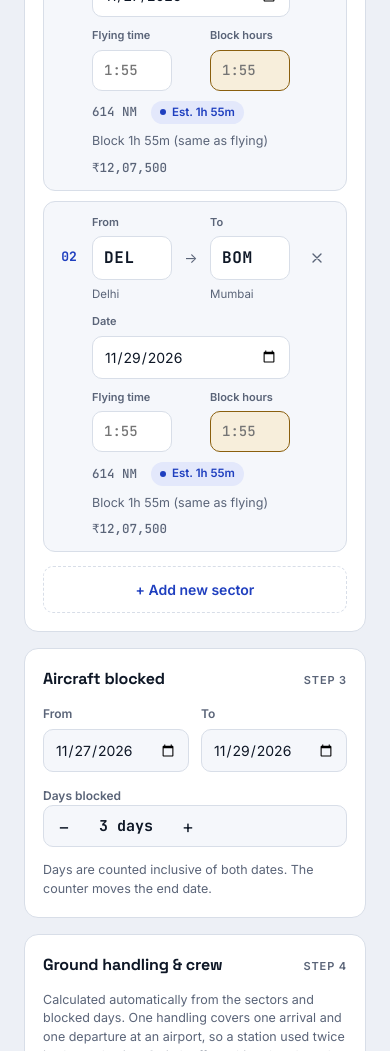
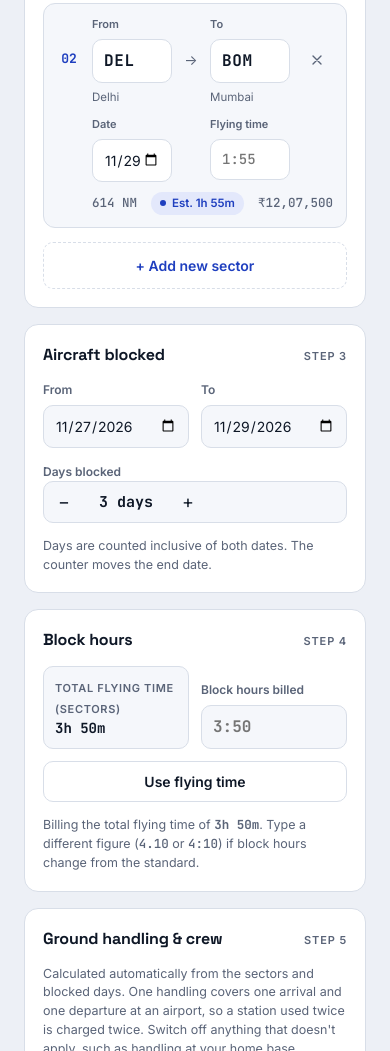
Before and after one commit to nagrajrao1/jet-quotes, a plain HTML site: page index.html in a window 390 px wide. Shown: the part 949-2000 px from the top of the page. Drawn offline with Linux system fonts and the light colour scheme.

Commit message:
Move block hours into its own panel
Replaces the per-sector block hours box with a Block hours section after
Aircraft blocked: shows total flying time, a billed block hours field
prefilled with it, and a Use flying time reset. Flying cost is billed on
this figure.

Co-Authored-By: Claude Opus 5.5 <noreply@anthropic.com>
Claude-Session: https://claude.ai/code/session_01APiFexN7dkARrTLMjs5hah

```diff
--- a/index.html
+++ b/index.html
@@ -109,25 +109,24 @@ select { appearance: none; padding-right: 34px; background-image: linear-gradien
 
 /* Sector strips */
 .strips { display: grid; gap: 10px; }
-.strip { display: grid; grid-template-columns: 30px minmax(0, 1fr) 24px minmax(0, 1fr) minmax(0, 140px) minmax(0, 104px) minmax(0, 104px) 34px; gap: 10px; align-items: start; border: 1px solid var(--line); border-radius: 12px; padding: 12px; background: var(--surface-2); }
+.strip { display: grid; grid-template-columns: 30px minmax(0, 1fr) 24px minmax(0, 1fr) minmax(0, 140px) minmax(0, 150px) 34px; gap: 10px; align-items: start; border: 1px solid var(--line); border-radius: 12px; padding: 12px; background: var(--surface-2); }
 .strip .seq, .strip .arrow { margin-top: 33px; }
 .strip .del { margin-top: 27px; }
 .strip .seq { font-family: var(--f-mono); font-weight: 700; color: var(--accent); font-size: 13px; text-align: center; }
 .strip .arrow { color: var(--muted); text-align: center; }
 .strip input.code { font-family: var(--f-mono); font-weight: 700; font-size: 16px; text-transform: uppercase; letter-spacing: .04em; background: var(--surface); }
 .strip input[type="date"], .strip input.bt { background: var(--surface); }
-.strip input.blk { background: var(--brass-soft); border-color: var(--brass); }
 .strip .city { font-size: 11.5px; color: var(--muted); white-space: nowrap; overflow: hidden; text-overflow: ellipsis; min-height: 17px; }
 .strip .meta { grid-column: 2 / -1; display: flex; flex-wrap: wrap; gap: 8px 14px; align-items: center; font-size: 12.5px; color: var(--muted); }
 .strip .bt-wrap { display: grid; gap: 6px; }
 .strip .bt-wrap > span, .strip label.field > span { font-size: 11px; }
 @media (max-width: 720px) {
   .strip { grid-template-columns: 26px minmax(0, 1fr) 18px minmax(0, 1fr) 34px; }
-  .strip .date-f { grid-column: 2 / 5; grid-row: 2; }
-  .strip .bt-wrap { grid-column: 2 / 3; grid-row: 3; }
-  .strip .blk-wrap { grid-column: 4 / 5; grid-row: 3; }
+  .strip .date-f { grid-column: 2 / 3; }
+  .strip .bt-wrap { grid-column: 4 / 5; }
   .strip .del { grid-row: 1; grid-column: 5; }
-  .strip .meta { grid-row: 4; }
+  .strip .date-f, .strip .bt-wrap { grid-row: 2; }
+  .strip .meta { grid-row: 3; }
 }
 .chip { display: inline-flex; align-items: center; gap: 6px; font-size: 11.5px; font-weight: 600; padding: 3px 9px; border-radius: 999px; background: var(--accent-soft); color: var(--accent); white-space: nowrap; }
 .chip.manual { background: var(--brass-soft); color: var(--brass); }
@@ -137,6 +136,11 @@ select { appearance: none; padding-right: 34px; background-image: linear-gradien
 /* Dates */
 .dates { display: grid; grid-template-columns: minmax(0, 1fr) minmax(0, 1fr) auto; gap: 12px; align-items: end; }
 @media (max-width: 560px) { .dates { grid-template-columns: minmax(0, 1fr) minmax(0, 1fr); } .counter-f { grid-column: 1 / -1; } }
+.blk-grid { display: grid; grid-template-columns: minmax(0, 1fr) minmax(0, 1fr) auto; gap: 12px; align-items: end; }
+@media (max-width: 560px) { .blk-grid { grid-template-columns: minmax(0, 1fr) minmax(0, 1fr); } #blk-reset { grid-column: 1 / -1; } }
+#blk-input { font-size: 16px; font-weight: 700; background: var(--brass-soft); border-color: var(--brass); }
+#blk-input:placeholder-shown { background: var(--surface-2); border-color: var(--line); }
+.blk-diff { font-weight: 600; color: var(--brass); }
 .counter { display: flex; align-items: center; border: 1px solid var(--line); border-radius: 10px; background: var(--surface-2); overflow: hidden; }
 .counter button { font: inherit; font-size: 18px; width: 40px; height: 40px; border: 0; background: transparent; color: var(--ink); cursor: pointer; }
 .counter button:hover { background: var(--accent-soft); color: var(--accent); }
@@ -244,7 +248,6 @@ footer { color: var(--muted); font-size: 12px; text-align: center; }
       <section class="panel" aria-labelledby="h-sec">
         <div class="panel-head"><h2 id="h-sec">Sectors</h2><span class="eyebrow">Step 2</span></div>
         <p class="hint">Type an airport code (BOM, DEL…) or a city name. Block time is estimated from the great‑circle distance and the aircraft's cruise speed. Type over it if ops gives you a different figure: <span class="mono">1.50</span> or <span class="mono">1:50</span> both mean 1 h 50 min.</p>
-        <p class="hint"><b>Block hours</b> are what the client is billed for. They copy the flying time unless you type your own figure.</p>
         <div class="strips" id="strips"></div>
         <button class="btn dashed" id="add-sector" type="button">+ Add new sector</button>
         <datalist id="airports"></datalist>
@@ -268,8 +271,20 @@ footer { color: var(--muted); font-size: 12px; text-align: center; }
       </section>
 
       <!-- Charges -->
+      <section class="panel" aria-labelledby="h-blk">
+        <div class="panel-head"><h2 id="h-blk">Block hours</h2><span class="eyebrow">Step 4</span></div>
+        <div class="blk-grid">
+          <div class="spec"><span>Total flying time (sectors)</span><b id="blk-flying">0h 00m</b></div>
+          <label class="field"><span>Block hours billed</span>
+            <input id="blk-input" class="mono" inputmode="decimal" autocomplete="off" placeholder="0:00">
+          </label>
+          <button class="btn" id="blk-reset" type="button">Use flying time</button>
+        </div>
+        <p class="hint" id="blk-note">Filled with the total flying time. Type a different figure (<span class="mono">4.10</span> or <span class="mono">4:10</span>) if block hours change from the standard. The flying cost is billed on this figure.</p>
+      </section>
+
       <section class="panel" aria-labelledby="h-chg">
-        <div class="panel-head"><h2 id="h-chg">Ground handling &amp; crew</h2><span class="eyebrow">Step 4</span></div>
+        <div class="panel-head"><h2 id="h-chg">Ground handling &amp; crew</h2><span class="eyebrow">Step 5</span></div>
         <p class="hint">Calculated automatically from the sectors and blocked days. One handling covers one arrival and one departure at an airport, so a station used twice is charged twice. Switch off anything that doesn't apply, such as handling at your home base.</p>
         <div class="lines" id="gh-lines"></div>
         <div class="lines" id="lbt-line"></div>
@@ -483,11 +498,11 @@ footer { color: var(--muted); font-size: 12px; text-align: center; }
       ref: "Q-" + toISO(new Date()).replace(/-/g, "").slice(2) + "-" + String(Math.floor(Math.random() * 900) + 100),
       aircraft: "ZST", client: "",
       sectors: [
-        { from: "BOM", to: "DEL", date: toISO(start), bt: "", blk: "" },
-        { from: "DEL", to: "BOM", date: toISO(end), bt: "", blk: "" }
+        { from: "BOM", to: "DEL", date: toISO(start), bt: "" },
+        { from: "DEL", to: "BOM", date: toISO(end), bt: "" }
       ],
       start: toISO(start), end: toISO(end), days: 3,
-      lbtOn: true, ghOff: {}, extras: []
+      blockHrs: "", lbtOn: true, ghOff: {}, extras: []
     };
   }
   state = freshState();
@@ -510,11 +525,6 @@ footer { color: var(--muted); font-size: 12px; text-align: center; }
     else if (a && b && a === b) out.mode = "same";
     else if (a && b) out.mode = "unknown";
     if (ov !== null && isNaN(ov)) out.badBT = true;
-    // Block hours (billed): typed figure, otherwise the flying time.
-    var bk = parseBT(s.blk);
-    if (bk !== null && !isNaN(bk) && bk > 0) { out.block = bk; out.blockManual = true; }
-    else out.block = out.min;
-    if (bk !== null && isNaN(bk)) out.badBlk = true;
     return out;
   }
 
@@ -522,7 +532,11 @@ footer { color: var(--muted); font-size: 12px; text-align: center; }
     var ac = S.aircraft[state.aircraft];
     var secs = state.sectors.map(sectorCalc);
     var totalMin = secs.reduce(function (t, s) { return t + (s.min || 0); }, 0);
-    var blockMin = secs.reduce(function (t, s) { return t + (s.block || 0); }, 0);
+    // Block hours (billed): the figure typed in the Block hours panel, otherwise total flying time.
+    var bk = parseBT(state.blockHrs), blockManual = false, badBlk = false;
+    var blockMin = totalMin;
+    if (bk !== null && !isNaN(bk) && bk > 0) { blockMin = bk; blockManual = true; }
+    else if (bk !== null && isNaN(bk)) badBlk = true;
     var flying = (blockMin / 60) * ac.rate; // billed on block hours
 
     // One ground handling = one arrival + one departure at a station.
@@ -546,10 +560,10 @@ footer { color: var(--muted); font-size: 12px; text-align: center; }
     secs.forEach(function (s, i) {
       if (s.mode === "unknown") alerts.push("Sector " + (i + 1) + ": " + s.from + " or " + s.to + " isn't in the airport list. Type the block time manually.");
       if (s.mode === "same") alerts.push("Sector " + (i + 1) + ": departure and arrival are the same airport.");
-      if (s.badBlk) alerts.push("Sector " + (i + 1) + ": type block hours as hours and two-digit minutes, e.g. 2.10 or 2:10.");
       if (s.badBT) alerts.push("Sector " + (i + 1) + ": type block time as hours and two-digit minutes, e.g. 1.50 or 1:50 (use 1.05 for 1 h 5 min).");
     });
-    return { ac: ac, secs: secs, totalMin: totalMin, blockMin: blockMin, flying: flying, gh: gh, ghTotal: ghTotal, lbt: lbt, extras: extras, extraTotal: extraTotal, subtotal: subtotal, gst: gst, grand: subtotal + gst, alerts: alerts };
+    if (badBlk) alerts.push("Block hours: type hours and two-digit minutes, e.g. 4.10 or 4:10. Billing flying time until fixed.");
+    return { ac: ac, secs: secs, totalMin: totalMin, blockMin: blockMin, blockManual: blockManual, flying: flying, gh: gh, ghTotal: ghTotal, lbt: lbt, extras: extras, extraTotal: extraTotal, subtotal: subtotal, gst: gst, grand: subtotal + gst, alerts: alerts };
   }
 
   /* ---------- Rendering ---------- */
@@ -580,7 +594,6 @@ footer { color: var(--muted); font-size: 12px; text-align: center; }
         '<label class="field"><span>To</span><input class="code" id="s' + i + '-to" data-f="to" list="airports" value="' + esc(s.to) + '" placeholder="DEL" autocomplete="off" spellcheck="false"><div class="city" id="s' + i + '-toc"></div></label>' +
         '<label class="field date-f"><span>Date</span><input type="date" id="s' + i + '-date" data-f="date" value="' + esc(s.date) + '"></label>' +
         '<label class="field bt-wrap"><span>Flying time</span><input class="bt mono" id="s' + i + '-bt" data-f="bt" value="' + esc(s.bt) + '" placeholder="auto" inputmode="decimal" autocomplete="off"></label>' +
-        '<label class="field bt-wrap blk-wrap"><span>Block hours</span><input class="bt blk mono" id="s' + i + '-blk" data-f="blk" value="' + esc(s.blk || "") + '" placeholder="auto" inputmode="decimal" autocomplete="off"></label>' +
         '<button class="icon-btn del" type="button" data-del="' + i + '" aria-label="Remove sector ' + (i + 1) + '"' + (only ? " disabled" : "") + '>' +
         '<svg width="16" height="16" viewBox="0 0 24 24" fill="none" stroke="currentColor" stroke-width="2" stroke-linecap="round"><path d="M18 6 6 18M6 6l12 12"/></svg></button>' +
         '<div class="meta" id="s' + i + '-meta"></div>' +
@@ -594,8 +607,6 @@ footer { color: var(--muted); font-size: 12px; text-align: center; }
       fc.textContent = AP[s.from] ? AP[s.from][0] : (s.from ? "Not in list" : "");
       tc.textContent = AP[s.to] ? AP[s.to][0] : (s.to ? "Not in list" : "");
       bt.placeholder = s.est !== null ? hm(s.est).replace("h ", ":").replace("m", "") : "h:mm";
-      var blk = $("s" + i + "-blk");
-      if (blk) blk.placeholder = s.min ? hm(s.min).replace("h ", ":").replace("m", "") : "h:mm";
       var parts = [];
       if (s.dist !== null) parts.push('<span class="mono">' + Math.round(s.dist) + " NM</span>");
       if (s.mode === "fixed") parts.push('<span class="chip"><span class="dot"></span>Standard ' + hm(s.min) + "</span>");
@@ -604,9 +615,7 @@ footer { color: var(--muted); font-size: 12px; text-align: center; }
       else if (s.mode === "unknown") parts.push('<span class="chip warn"><span class="dot"></span>Enter block time</span>');
       else if (s.mode === "same") parts.push('<span class="chip warn"><span class="dot"></span>Same airport</span>');
       else parts.push("<span>Add both airports</span>");
-      if (s.blockManual) parts.push('<span class="chip manual"><span class="dot"></span>Block ' + hm(s.block) + "</span>");
-      else if (s.block) parts.push("<span>Block " + hm(s.block) + " (same as flying)</span>");
-      if (s.block) parts.push('<span class="mono">' + inr((s.block / 60) * c.ac.rate) + "</span>");
+      if (s.min) parts.push('<span class="mono">' + inr((s.min / 60) * c.ac.rate) + "</span>");
       meta.innerHTML = parts.join("");
     });
   }
@@ -668,7 +677,6 @@ footer { color: var(--muted); font-size: 12px; text-align: center; }
       var d = state.sectors[i].date ? fmtDate(state.sectors[i].date, false) + "  " : "";
       var nameF = AP[s.from] ? " (" + AP[s.from][0] + ")" : "", nameT = AP[s.to] ? " (" + AP[s.to][0] + ")" : "";
       var t = s.min ? hm(s.min) : "TBC";
-      if (s.blockManual) t = "Flying " + t + " / Block " + hm(s.block);
       L.push((i + 1) + ". " + d + (s.from || "—") + nameF + " → " + (s.to || "—") + nameT + "  ·  " + t);
     });
     L.push("Total flying time: " + hm(c.totalMin) + " (" + hrs(c.totalMin) + " hrs)");
@@ -699,7 +707,7 @@ footer { color: var(--muted); font-size: 12px; text-align: center; }
     $("q-sub").textContent = sub.join(" · ");
 
     var rows = [];
-    rows.push(['Flying cost<small>' + c.secs.filter(function (s) { return s.block; }).length + " sector(s) · flying " + hm(c.totalMin) + " · block " + hm(c.blockMin) + " = " + hrs(c.blockMin) + " hrs × " + inr(c.ac.rate) + "</small>", inr(c.flying)]);
+    rows.push(['Flying cost<small>' + c.secs.filter(function (s) { return s.min; }).length + " sector(s) · flying " + hm(c.totalMin) + " · block " + hm(c.blockMin) + " = " + hrs(c.blockMin) + " hrs × " + inr(c.ac.rate) + "</small>", inr(c.flying)]);
     var ghOn = c.gh.filter(function (g) { return g.on; });
     rows.push(["Ground handling<small>" + (ghOn.length ? ghOn.map(function (g) { return g.code + (g.qty > 1 ? " ×" + g.qty : "") + " " + inr(g.amount); }).join(" · ") : "None") + "</small>", inr(c.ghTotal)]);
     if (state.lbtOn) rows.push(["Crew LBT<small>" + state.days + " day" + (state.days > 1 ? "s" : "") + " × " + inr(c.ac.lbt) + "</small>", inr(c.lbt)]);
@@ -714,14 +722,29 @@ footer { color: var(--muted); font-size: 12px; text-align: center; }
     $("q-text").textContent = buildText(c, true);
   }
 
+  function renderBlock(c) {
+    $("blk-flying").textContent = hm(c.totalMin);
+    var inp = $("blk-input");
+    inp.placeholder = hm(c.totalMin).replace("h ", ":").replace("m", "");
+    if (document.activeElement !== inp && inp.value !== state.blockHrs) inp.value = state.blockHrs;
+    var note = $("blk-note");
+    if (c.blockManual) {
+      var d = c.blockMin - c.totalMin;
+      note.innerHTML = 'Billing <b class="mono">' + hm(c.blockMin) + '</b> block hours <span class="blk-diff">(' + (d >= 0 ? "+" : "−") + hm(Math.abs(d)) + " vs flying time)</span>. Clear the box or press <b>Use flying time</b> to go back.";
+    } else {
+      note.innerHTML = 'Billing the total flying time of <b class="mono">' + hm(c.totalMin) + '</b>. Type a different figure (<span class="mono">4.10</span> or <span class="mono">4:10</span>) if block hours change from the standard.';
+    }
+  }
   function refresh() {
     var c = compute();
+    renderBlock(c);
     updateStripMeta(c);
     renderCharges(c);
     renderQuote(c);
   }
   function renderAll() {
     renderAircraftSelect(); renderSpecs(); renderStrips(); renderExtras(); renderDays();
+    $("blk-input").value = state.blockHrs || "";
     $("client").value = state.client;
     renderSettings();
     refresh();
@@ -783,7 +806,7 @@ footer { color: var(--muted); font-size: 12px; text-align: center; }
     var last = state.sectors[state.sectors.length - 1];
     var from = last ? resolve(last.to) : "";
     var date = last && last.date ? last.date : state.start;
-    state.sectors.push({ from: from, to: "", date: date || "", bt: "", blk: "" });
+    state.sectors.push({ from: from, to: "", date: date || "", bt: "" });
     renderStrips(); refresh();
     var el = $("s" + (state.sectors.length - 1) + (from ? "-to" : "-from")); if (el) el.focus();
   });
@@ -809,6 +832,8 @@ footer { color: var(--muted); font-size: 12px; text-align: center; }
     if (state.start) state.end = toISO(addDays(fromISO(state.start), state.days - 1));
     renderDays(); refresh();
   }
+  $("blk-input").addEventListener("input", function (e) { state.blockHrs = e.target.value; refresh(); });
+  $("blk-reset").addEventListener("click", function () { state.blockHrs = ""; $("blk-input").value = ""; refresh(); });
   $("d-minus").addEventListener("click", function () { step(-1); });
   $("d-plus").addEventListener("click", function () { step(1); });
 
@@ -837,9 +862,9 @@ footer { color: var(--muted); font-size: 12px; text-align: center; }
     state = freshState();
     S = clone(DEFAULTS);
     state.client = "";
-    state.sectors = [{ from: "", to: "", date: "", bt: "", blk: "" }];
+    state.sectors = [{ from: "", to: "", date: "", bt: "" }];
     state.start = ""; state.end = ""; state.days = 1;
-    state.lbtOn = true; state.ghOff = {}; state.extras = [];
+    state.blockHrs = ""; state.lbtOn = true; state.ghOff = {}; state.extras = [];
     $("settings").open = false; $("q-preview-d").open = false;
     try { window.getSelection().removeAllRanges(); } catch (e) {}
     renderAll(); toast("New quote started with standard rates"); var el = $("s0-from"); if (el) el.focus();
```
Also changed, not shown: src/quote-desk.html (+55 -30 lines), 1 other file.
